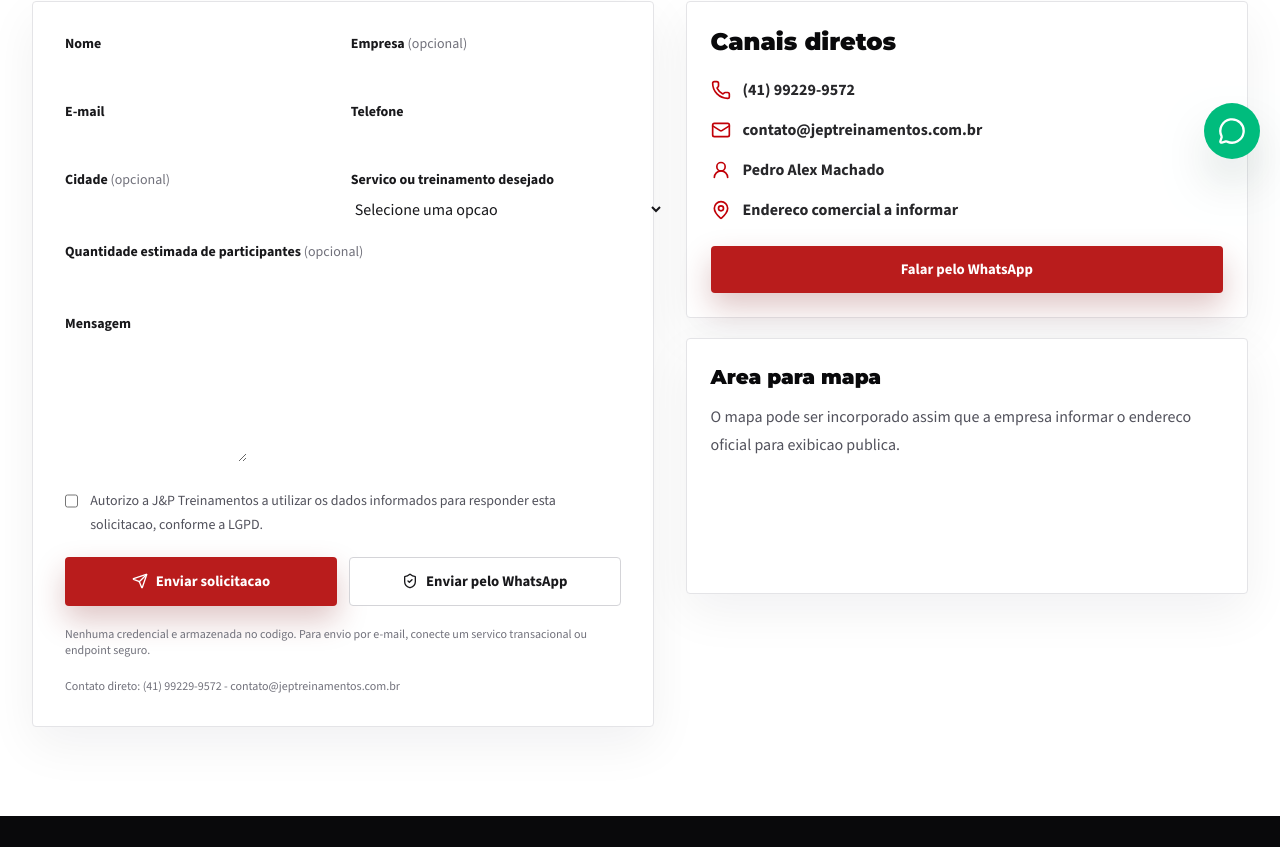
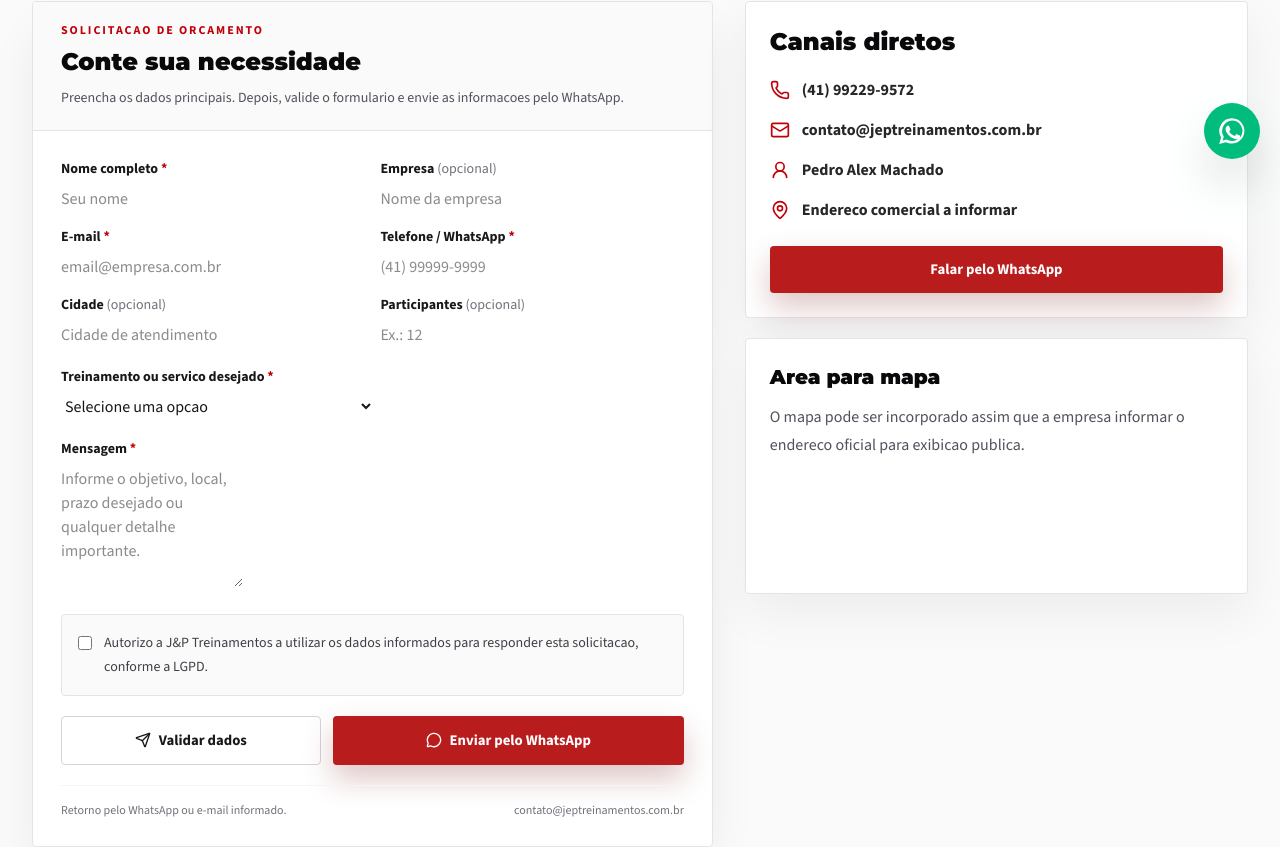
Before and after one commit to lucasmendesinf/jeptreinamentos, a Next.js app: page /contato in a window 1280 px wide. Shown: the part 621-1468 px from the top of the page. Built offline with nearby package versions, Linux system fonts and the light colour scheme.

Commit message:
Refine contact and WhatsApp CTAs

```diff
--- a/app/contato/page.tsx
+++ b/app/contato/page.tsx
@@ -23,8 +23,8 @@ export default function ContactPage() {
         </div>
       </section>
 
-      <section className="section">
-        <div className="mx-auto grid max-w-7xl gap-8 px-4 sm:px-6 lg:grid-cols-[1.05fr_.95fr] lg:px-8">
+      <section className="section bg-zinc-50">
+        <div className="mx-auto grid max-w-7xl gap-8 px-4 sm:px-6 lg:grid-cols-[1.15fr_.85fr] lg:px-8">
           <ContactForm />
           <aside className="grid h-fit gap-5">
             <div className="card p-6">
--- a/components/ContactForm.tsx
+++ b/components/ContactForm.tsx
@@ -1,7 +1,7 @@
 "use client";
 
-import { Send, ShieldCheck } from "lucide-react";
-import { FormEvent, useMemo, useState } from "react";
+import { CheckCircle2, MessageCircle, Send } from "lucide-react";
+import { FormEvent, ReactNode, useMemo, useState } from "react";
 import { siteConfig, trainings } from "@/lib/site-data";
 import { whatsappLink } from "@/lib/utils";
 
@@ -47,6 +47,8 @@ export function ContactForm() {
 
   function update<K extends keyof FormState>(key: K, value: FormState[K]) {
     setForm((current) => ({ ...current, [key]: value }));
+    if (errors[key]) setErrors((current) => ({ ...current, [key]: "" }));
+    if (sent) setSent(false);
   }
 
   function validate() {
@@ -64,87 +66,109 @@ export function ContactForm() {
 
   function submit(event: FormEvent<HTMLFormElement>) {
     event.preventDefault();
-    if (!validate()) return;
-    setSent(true);
+    setSent(validate());
   }
 
-  const whatsappMessage = `Ola! Acessei o site da J&P Treinamentos e gostaria de solicitar orcamento.\n\nNome: ${form.name}\nEmpresa: ${form.company || "Nao informado"}\nTelefone: ${form.phone}\nCidade: ${form.city || "Nao informado"}\nInteresse: ${form.service || "Nao informado"}\nParticipantes: ${form.participants || "Nao informado"}\nMensagem: ${form.message || "Nao informado"}`;
+  const whatsappMessage = `Ola! Gostaria de solicitar um orcamento com a J&P Treinamentos.\n\nNome: ${form.name || "Nao informado"}\nEmpresa: ${form.company || "Nao informado"}\nE-mail: ${form.email || "Nao informado"}\nTelefone: ${form.phone || "Nao informado"}\nCidade: ${form.city || "Nao informado"}\nInteresse: ${form.service || "Nao informado"}\nParticipantes: ${form.participants || "Nao informado"}\nMensagem: ${form.message || "Nao informado"}`;
 
   return (
-    <form className="card grid gap-5 p-6 md:p-8" onSubmit={submit} noValidate>
+    <form className="overflow-hidden rounded-sm border border-zinc-200 bg-white shadow-2xl shadow-zinc-950/10" onSubmit={submit} noValidate>
+      <div className="border-b border-zinc-200 bg-zinc-50 px-5 py-5 md:px-7">
+        <p className="text-xs font-black uppercase tracking-[0.16em] text-red-700">Solicitacao de orcamento</p>
+        <h2 className="mt-2 text-2xl font-black text-zinc-950">Conte sua necessidade</h2>
+        <p className="mt-2 text-sm leading-6 text-zinc-600">
+          Preencha os dados principais. Depois, valide o formulario e envie as informacoes pelo WhatsApp.
+        </p>
+      </div>
+
+      <div className="grid gap-5 p-5 md:p-7">
         <div className="hidden">
           <label htmlFor="website">Site</label>
           <input id="website" value={form.website} onChange={(event) => update("website", event.target.value)} tabIndex={-1} autoComplete="off" />
         </div>
 
         <div className="grid gap-4 md:grid-cols-2">
-        <Field label="Nome" error={errors.name}>
-          <input id="name" value={form.name} onChange={(event) => update("name", event.target.value)} autoComplete="name" />
+          <Field id="name" label="Nome completo" error={errors.name} required>
+            <input id="name" value={form.name} onChange={(event) => update("name", event.target.value)} autoComplete="name" placeholder="Seu nome" />
           </Field>
-        <Field label="Empresa" optional>
-          <input id="company" value={form.company} onChange={(event) => update("company", event.target.value)} autoComplete="organization" />
+          <Field id="company" label="Empresa" optional>
+            <input id="company" value={form.company} onChange={(event) => update("company", event.target.value)} autoComplete="organization" placeholder="Nome da empresa" />
           </Field>
-        <Field label="E-mail" error={errors.email}>
-          <input id="email" type="email" value={form.email} onChange={(event) => update("email", event.target.value)} autoComplete="email" />
+          <Field id="email" label="E-mail" error={errors.email} required>
+            <input id="email" type="email" value={form.email} onChange={(event) => update("email", event.target.value)} autoComplete="email" placeholder="email@empresa.com.br" />
           </Field>
-        <Field label="Telefone" error={errors.phone}>
-          <input id="phone" value={form.phone} onChange={(event) => update("phone", maskPhone(event.target.value))} autoComplete="tel" inputMode="tel" />
+          <Field id="phone" label="Telefone / WhatsApp" error={errors.phone} required>
+            <input id="phone" value={form.phone} onChange={(event) => update("phone", maskPhone(event.target.value))} autoComplete="tel" inputMode="tel" placeholder="(41) 99999-9999" />
           </Field>
-        <Field label="Cidade" optional>
-          <input id="city" value={form.city} onChange={(event) => update("city", event.target.value)} autoComplete="address-level2" />
+          <Field id="city" label="Cidade" optional>
+            <input id="city" value={form.city} onChange={(event) => update("city", event.target.value)} autoComplete="address-level2" placeholder="Cidade de atendimento" />
           </Field>
-        <Field label="Servico ou treinamento desejado" error={errors.service}>
+          <Field id="participants" label="Participantes" optional>
+            <input id="participants" value={form.participants} onChange={(event) => update("participants", event.target.value.replace(/\D/g, "").slice(0, 4))} inputMode="numeric" placeholder="Ex.: 12" />
+          </Field>
+        </div>
+
+        <Field id="service" label="Treinamento ou servico desejado" error={errors.service} required>
           <select id="service" value={form.service} onChange={(event) => update("service", event.target.value)}>
             <option value="">Selecione uma opcao</option>
             {serviceOptions.map((item) => (
               <option key={item} value={item}>{item}</option>
             ))}
-            <option value="Servicos de prevencao de incendio">Servicos de prevencao de incendio</option>
+            <option value="Adequacoes de prevencao de incendio">Adequacoes de prevencao de incendio</option>
+            <option value="Sinalizacao e rotas de fuga">Sinalizacao e rotas de fuga</option>
+            <option value="Vistorias do Corpo de Bombeiros">Acompanhamento de vistorias</option>
             <option value="Palestra de seguranca">Palestra de seguranca</option>
           </select>
         </Field>
+
+        <Field id="message" label="Mensagem" error={errors.message} required>
+          <textarea
+            id="message"
+            rows={5}
+            value={form.message}
+            onChange={(event) => update("message", event.target.value)}
+            placeholder="Informe o objetivo, local, prazo desejado ou qualquer detalhe importante."
+          />
+        </Field>
+
+        <div className="rounded-sm border border-zinc-200 bg-zinc-50 p-4">
+          <label className="flex gap-3 text-sm leading-6 text-zinc-700" htmlFor="consent">
+            <input id="consent" className="mt-1 h-4 w-4 accent-red-700" type="checkbox" checked={form.consent} onChange={(event) => update("consent", event.target.checked)} />
+            <span>Autorizo a J&P Treinamentos a utilizar os dados informados para responder esta solicitacao, conforme a LGPD.</span>
+          </label>
+          {errors.consent && <p className="mt-2 text-sm font-semibold text-red-700">{errors.consent}</p>}
         </div>
 
-      <Field label="Quantidade estimada de participantes" optional>
-        <input id="participants" value={form.participants} onChange={(event) => update("participants", event.target.value.replace(/\D/g, "").slice(0, 4))} inputMode="numeric" />
-      </Field>
-
-      <Field label="Mensagem" error={errors.message}>
-        <textarea id="message" rows={5} value={form.message} onChange={(event) => update("message", event.target.value)} />
-      </Field>
-
-      <label className="flex gap-3 text-sm leading-6 text-zinc-600">
-        <input className="mt-1 h-4 w-4 accent-red-700" type="checkbox" checked={form.consent} onChange={(event) => update("consent", event.target.checked)} />
-        <span>Autorizo a J&P Treinamentos a utilizar os dados informados para responder esta solicitacao, conforme a LGPD.</span>
-      </label>
-      {errors.consent && <p className="text-sm font-semibold text-red-700">{errors.consent}</p>}
-
         {sent && (
-        <div className="rounded-sm border border-emerald-200 bg-emerald-50 p-4 text-sm text-emerald-900">
-          Solicitacao validada. A integracao por e-mail esta preparada para configuracao; voce tambem pode encaminhar os dados pelo WhatsApp.
+          <div className="flex gap-3 rounded-sm border border-emerald-200 bg-emerald-50 p-4 text-sm text-emerald-900">
+            <CheckCircle2 className="mt-0.5 h-5 w-5 shrink-0" />
+            <p>Formulario validado. Agora clique em “Enviar pelo WhatsApp” para encaminhar a solicitacao com os dados preenchidos.</p>
           </div>
         )}
 
-      <div className="grid gap-3 sm:grid-cols-2">
-        <button className="btn btn-primary justify-center" type="submit">
-          <Send className="h-4 w-4" /> Enviar solicitacao
+        <div className="grid gap-3 sm:grid-cols-[.85fr_1.15fr]">
+          <button className="btn btn-ghost justify-center" type="submit">
+            <Send className="h-4 w-4" /> Validar dados
           </button>
-        <a className="btn btn-ghost justify-center" href={whatsappLink(whatsappMessage)} target="_blank" rel="noreferrer">
-          <ShieldCheck className="h-4 w-4" /> Enviar pelo WhatsApp
+          <a className="btn btn-primary justify-center" href={whatsappLink(whatsappMessage)} target="_blank" rel="noreferrer" onClick={(event) => { if (!validate()) event.preventDefault(); }}>
+            <MessageCircle className="h-4 w-4" /> Enviar pelo WhatsApp
           </a>
         </div>
 
-      <p className="text-xs text-zinc-500">Nenhuma credencial e armazenada no codigo. Para envio por e-mail, conecte um servico transacional ou endpoint seguro.</p>
-      <p className="text-xs text-zinc-500">Contato direto: {siteConfig.phone} - {siteConfig.email}</p>
+        <div className="grid gap-1 border-t border-zinc-100 pt-4 text-xs text-zinc-500 sm:grid-cols-2">
+          <p>Retorno pelo WhatsApp ou e-mail informado.</p>
+          <p className="sm:text-right">{siteConfig.email}</p>
+        </div>
+      </div>
     </form>
   );
 }
 
-function Field({ label, error, optional, children }: { label: string; error?: string; optional?: boolean; children: React.ReactNode }) {
+function Field({ id, label, error, optional, required, children }: { id: string; label: string; error?: string; optional?: boolean; required?: boolean; children: ReactNode }) {
   return (
     <div>
-      <label className="mb-2 block text-sm font-black text-zinc-900">
-        {label} {optional && <span className="font-medium text-zinc-500">(opcional)</span>}
+      <label className="mb-2 block text-sm font-black text-zinc-900" htmlFor={id}>
+        {label} {required && <span className="text-red-700">*</span>} {optional && <span className="font-medium text-zinc-500">(opcional)</span>}
       </label>
       <div className="[&_input]:form-field [&_select]:form-field [&_textarea]:form-field">{children}</div>
       {error && <p className="mt-2 text-sm font-semibold text-red-700">{error}</p>}
--- a/components/WhatsappFloat.tsx
+++ b/components/WhatsappFloat.tsx
@@ -1,4 +1,3 @@
-import { MessageCircle } from "lucide-react";
 import { whatsappLink } from "@/lib/utils";
 
 export function WhatsappFloat() {
@@ -10,7 +9,12 @@ export function WhatsappFloat() {
       className="fixed bottom-5 right-5 z-40 inline-flex h-14 w-14 items-center justify-center rounded-full bg-emerald-500 text-white shadow-2xl shadow-emerald-950/35 transition hover:scale-105 focus-visible:outline focus-visible:outline-2 focus-visible:outline-offset-4 focus-visible:outline-emerald-300"
       aria-label="Falar com a J&P Treinamentos pelo WhatsApp"
     >
-      <MessageCircle className="h-7 w-7" aria-hidden="true" />
+      <svg className="h-8 w-8" viewBox="0 0 32 32" aria-hidden="true" focusable="false">
+        <path
+          fill="currentColor"
+          d="M16.02 3.2A12.72 12.72 0 0 0 5.1 22.45L3.2 29l6.72-1.77A12.71 12.71 0 1 0 16.02 3.2Zm0 2.33a10.38 10.38 0 0 1 8.78 15.9 10.35 10.35 0 0 1-13.64 3.25l-.48-.28-3.99 1.05 1.07-3.86-.31-.5A10.39 10.39 0 0 1 16.02 5.53Zm-4.26 5.34c-.24 0-.62.09-.94.44-.32.35-1.24 1.21-1.24 2.95 0 1.74 1.27 3.42 1.45 3.66.18.23 2.45 3.92 6.08 5.34 3.01 1.18 3.63.95 4.28.89.65-.06 2.1-.86 2.4-1.68.3-.83.3-1.54.21-1.69-.09-.15-.32-.24-.68-.42-.35-.18-2.1-1.03-2.42-1.15-.33-.12-.56-.18-.8.18-.23.35-.92 1.15-1.12 1.38-.21.24-.41.27-.77.09-.35-.18-1.49-.55-2.85-1.76-1.05-.94-1.76-2.1-1.97-2.45-.21-.35-.02-.55.16-.72.16-.16.35-.41.53-.62.18-.21.24-.35.35-.59.12-.24.06-.44-.03-.62-.09-.18-.8-1.93-1.09-2.64-.29-.69-.58-.6-.8-.61h-.69Z"
+        />
+      </svg>
     </a>
   );
 }
```
Also changed, not shown: components/Header.tsx (+7 -17 lines). Lines whose indentation alone changed are shown as unchanged.
